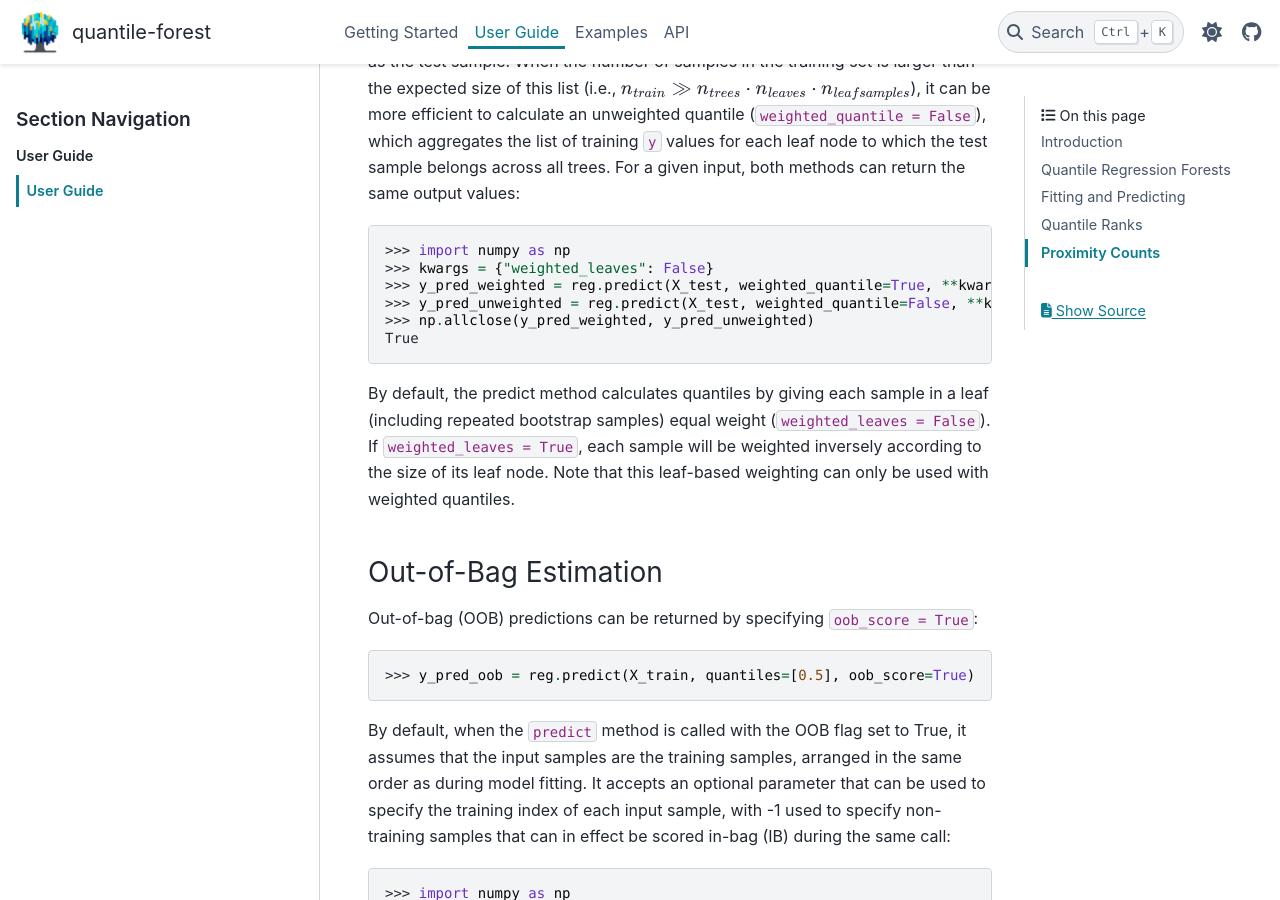
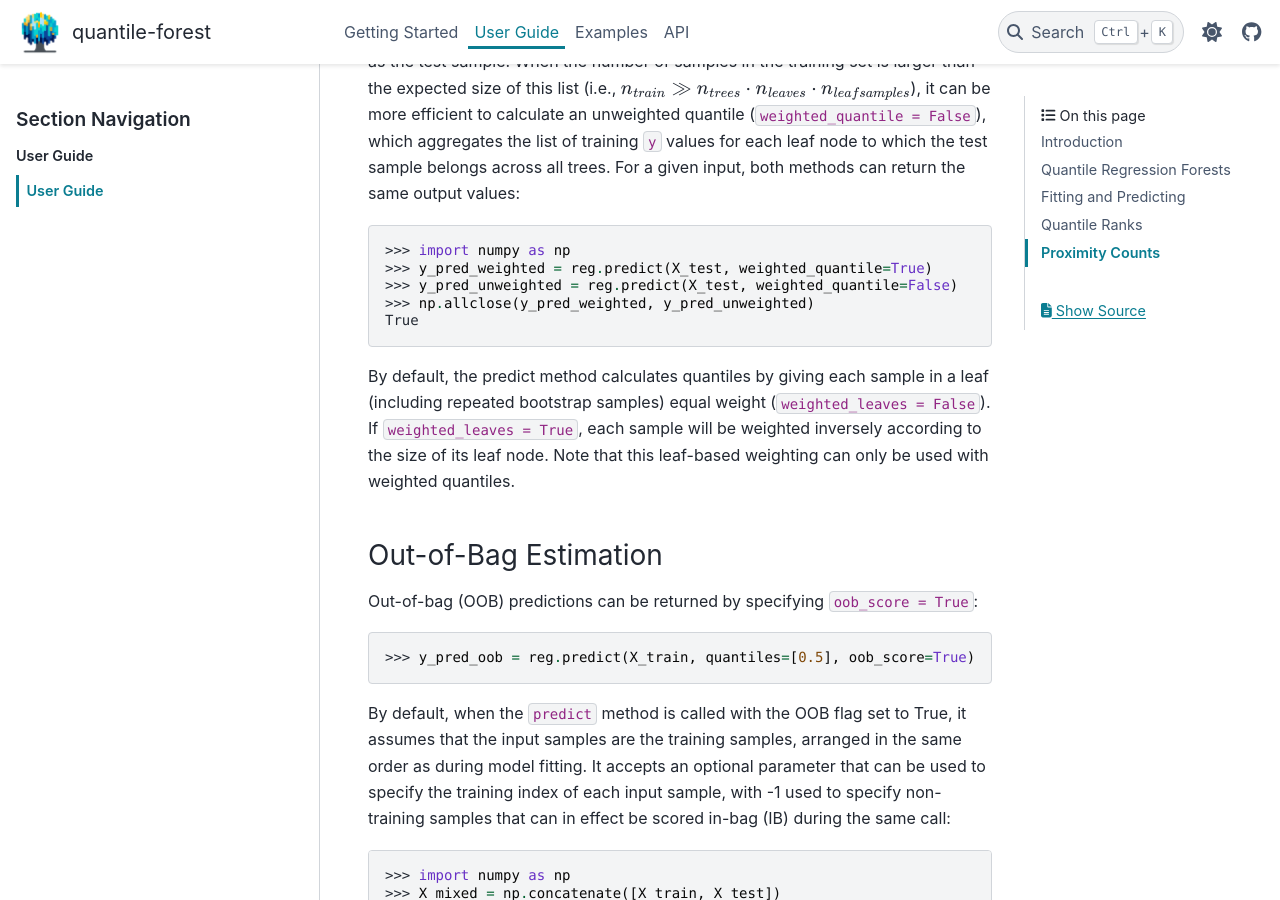
Before and after one commit to zillow/quantile-forest, a Sphinx documentation site: the page built from docs/user_guide.rst, in a window 1280 px wide and 900 px high, scrolled down 4376 px. Built offline with Sphinx 7.4.7 and the PyData theme 0.15.4, drawn with Linux system fonts in a browser that asks for light colours; the version number could not be read and is left out; cross-references to code outside the pages are shown as plain code.

Commit message:
Update user_guide.rst

```diff
--- a/docs/user_guide.rst
+++ b/docs/user_guide.rst
@@ -122,9 +122,8 @@ Quantile Weighting
 By default, the predict method calculates quantiles using a weighted quantile method (`weighted_quantile = True`), which assigns a weight to each sample in the training set based on the number of times that it co-occurs in the same leaves as the test sample. When the number of samples in the training set is larger than the expected size of this list (i.e., :math:`n_{train} \gg n_{trees} \cdot n_{leaves} \cdot n_{leafsamples}`), it can be more efficient to calculate an unweighted quantile (`weighted_quantile = False`), which aggregates the list of training `y` values for each leaf node to which the test sample belongs across all trees. For a given input, both methods can return the same output values::
 
     >>> import numpy as np
-    >>> kwargs = {"weighted_leaves": False}
-    >>> y_pred_weighted = reg.predict(X_test, weighted_quantile=True, **kwargs)
-    >>> y_pred_unweighted = reg.predict(X_test, weighted_quantile=False, **kwargs)
+    >>> y_pred_weighted = reg.predict(X_test, weighted_quantile=True)
+    >>> y_pred_unweighted = reg.predict(X_test, weighted_quantile=False)
     >>> np.allclose(y_pred_weighted, y_pred_unweighted)
     True
 
```
